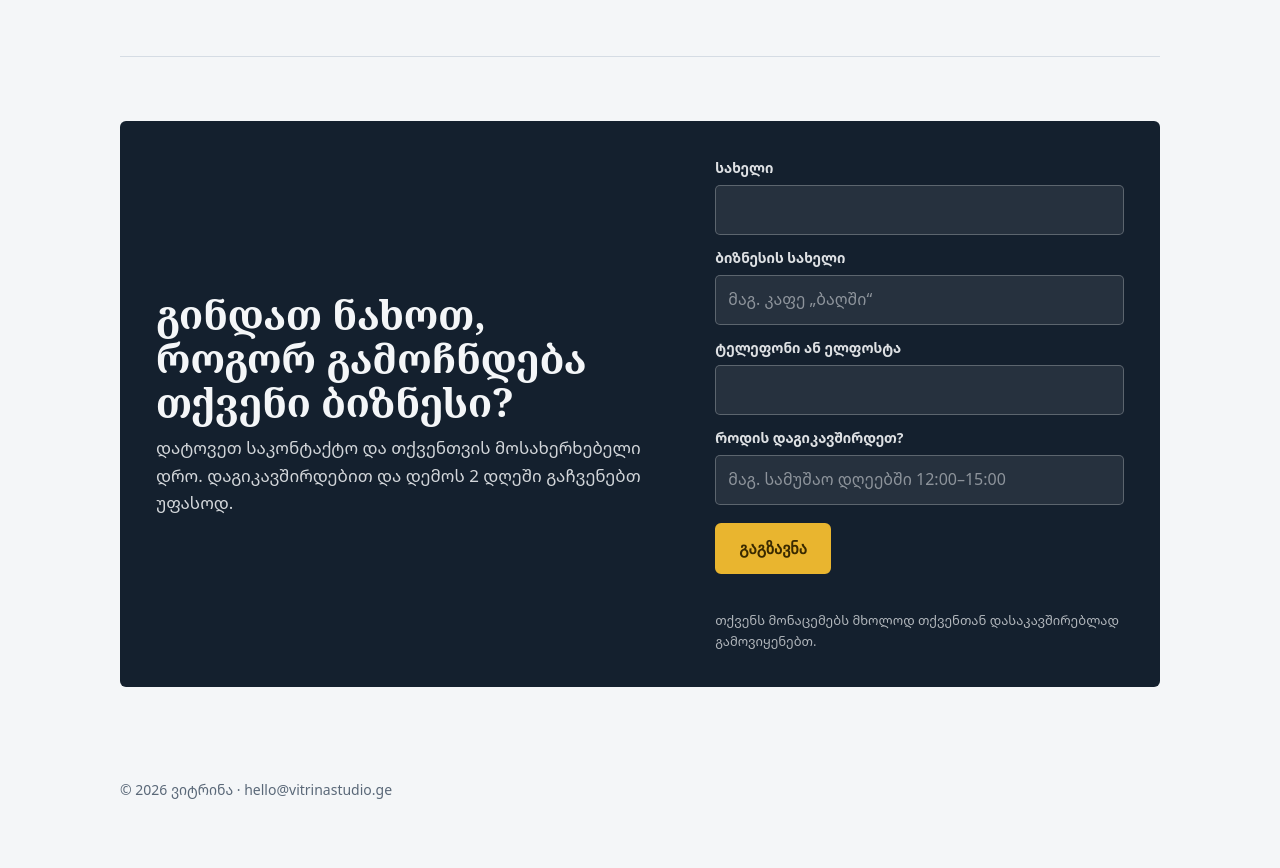
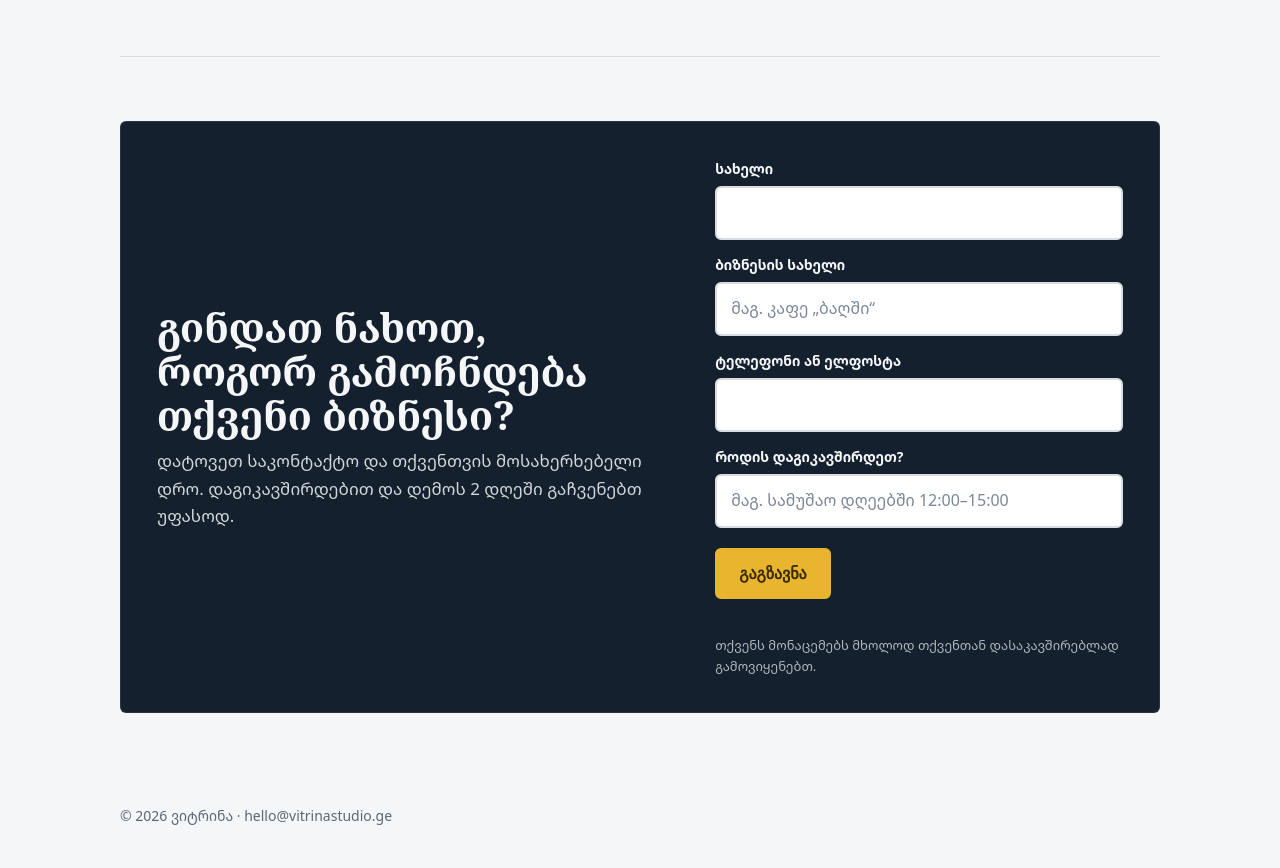
Before and after one commit to Nikoloz-Kuchukhidze/vitrinastudio.ge, a plain HTML site: page index.html in a window 1280 px wide. Shown: the part 2700-3568 px from the top of the page. Before the commit the page ends 3542 px from the top, so only its background shows below. Drawn offline with Linux system fonts and the light colour scheme.

Commit message:
Make contact form inputs clearly visible in both themes
Co-Authored-By: Claude Opus 5.5 <noreply@anthropic.com>
Claude-Session: https://claude.ai/code/session_01VECSLxfMCgsLB3FAFs82FC

```diff
--- a/index.html
+++ b/index.html
@@ -109,16 +109,17 @@ h2 { font-family: var(--display); font-variation-settings: "wdth" 75; font-weigh
 .who a.li:hover { color: var(--muted); }
 
 .contact { text-align: left; }
-.contact .box { background: var(--ink); color: var(--paper); border-radius: 6px; padding: 36px; display: grid; grid-template-columns: 1.3fr 1fr; gap: 28px; align-items: center; }
-.contact .box h2 { color: var(--paper); margin-bottom: 10px; }
+.contact .box { background: #14202e; color: #f4f6f8; border: 1px solid rgba(255,255,255,.1); border-radius: 6px; padding: 36px; display: grid; grid-template-columns: 1.3fr 1fr; gap: 28px; align-items: center; }
+.contact .box h2 { color: #f4f6f8; margin-bottom: 10px; }
 .contact .box p { margin: 0; opacity: .85; }
 .lines { display: grid; gap: 10px; font-size: 18px; font-variant-numeric: tabular-nums; }
 .lines a { text-decoration: none; border-bottom: 2px solid var(--glow); }
 .form { display: grid; gap: 6px; }
-.form label { font-size: 14px; font-weight: 700; opacity: .9; }
-.form input { font: inherit; font-size: 16px; padding: 11px 12px; border-radius: 5px; border: 1px solid rgba(255,255,255,.25); background: rgba(255,255,255,.08); color: inherit; margin-bottom: 6px; }
-.form input::placeholder { color: inherit; opacity: .5; }
-.form input:focus-visible { outline: 3px solid var(--glow); outline-offset: 1px; }
+.form label { font-size: 14px; font-weight: 700; }
+.form input { font: inherit; font-size: 16px; padding: 12px 14px; border-radius: 6px; border: 2px solid #d5dce4; background: #ffffff; color: #14202e; margin-bottom: 8px; }
+.form input:hover { border-color: #e9b52f; }
+.form input::placeholder { color: #7a8796; opacity: 1; }
+.form input:focus-visible { outline: 3px solid #e9b52f; outline-offset: 1px; border-color: #e9b52f; }
 .form button { margin-top: 6px; cursor: pointer; justify-self: start; }
 .form small { opacity: .7; font-size: 13px; }
 .form .msg { margin: 0; min-height: 1.4em; font-weight: 700; }
```
